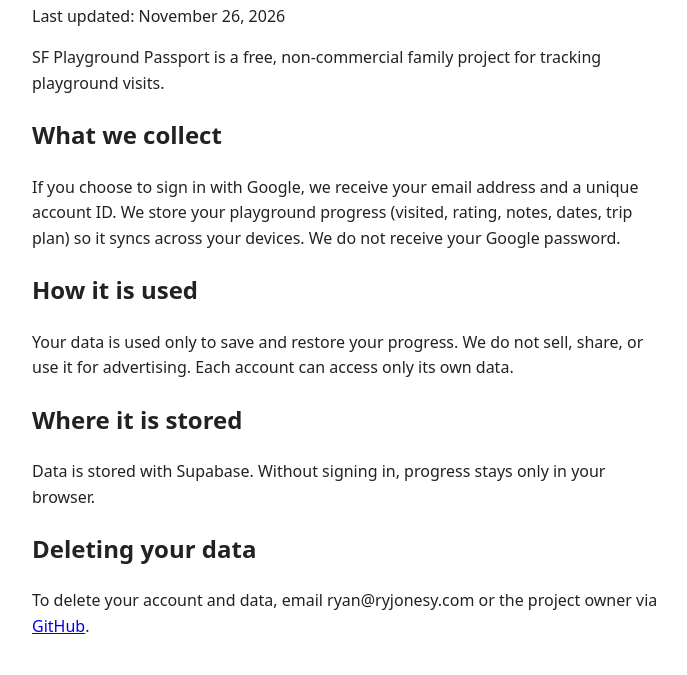
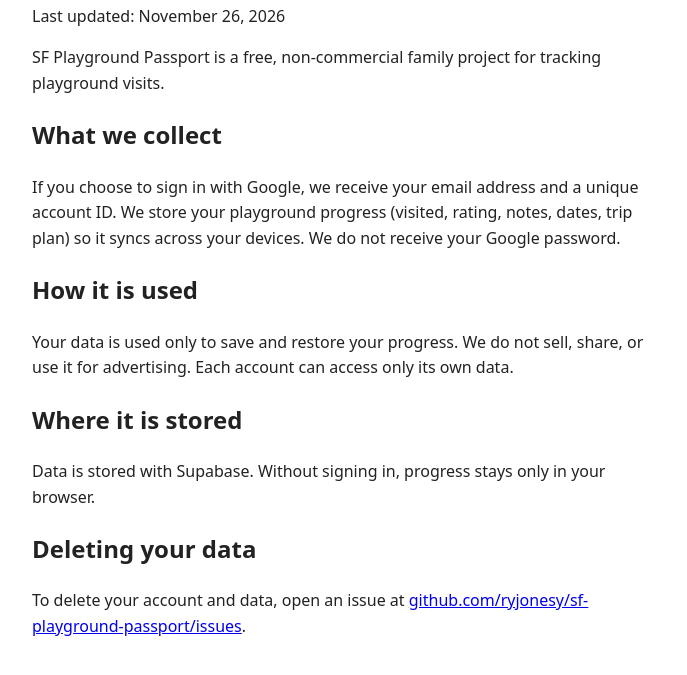
Before and after one commit to ryjonesy/sf-playground-passport, a plain HTML site: page privacy.html in a window 1280 px wide. Shown: the part 101-776 px from the top of the page, without its empty margins (288-975 px from the left). Drawn offline with Linux system fonts and the light colour scheme.

Commit message:
Privacy page: use GitHub issues for contact
Co-authored-by: Perplexity <noreply@perplexity.ai>

```diff
--- a/privacy.html
+++ b/privacy.html
@@ -13,5 +13,5 @@
 <h2>Where it is stored</h2>
 <p>Data is stored with Supabase. Without signing in, progress stays only in your browser.</p>
 <h2>Deleting your data</h2>
-<p>To delete your account and data, email ryan@ryjonesy.com or the project owner via <a href="https://github.com/ryjonesy/sf-playground-passport">GitHub</a>.</p>
+<p>To delete your account and data, open an issue at <a href="https://github.com/ryjonesy/sf-playground-passport/issues">github.com/ryjonesy/sf-playground-passport/issues</a>.</p>
 </body></html>
```
